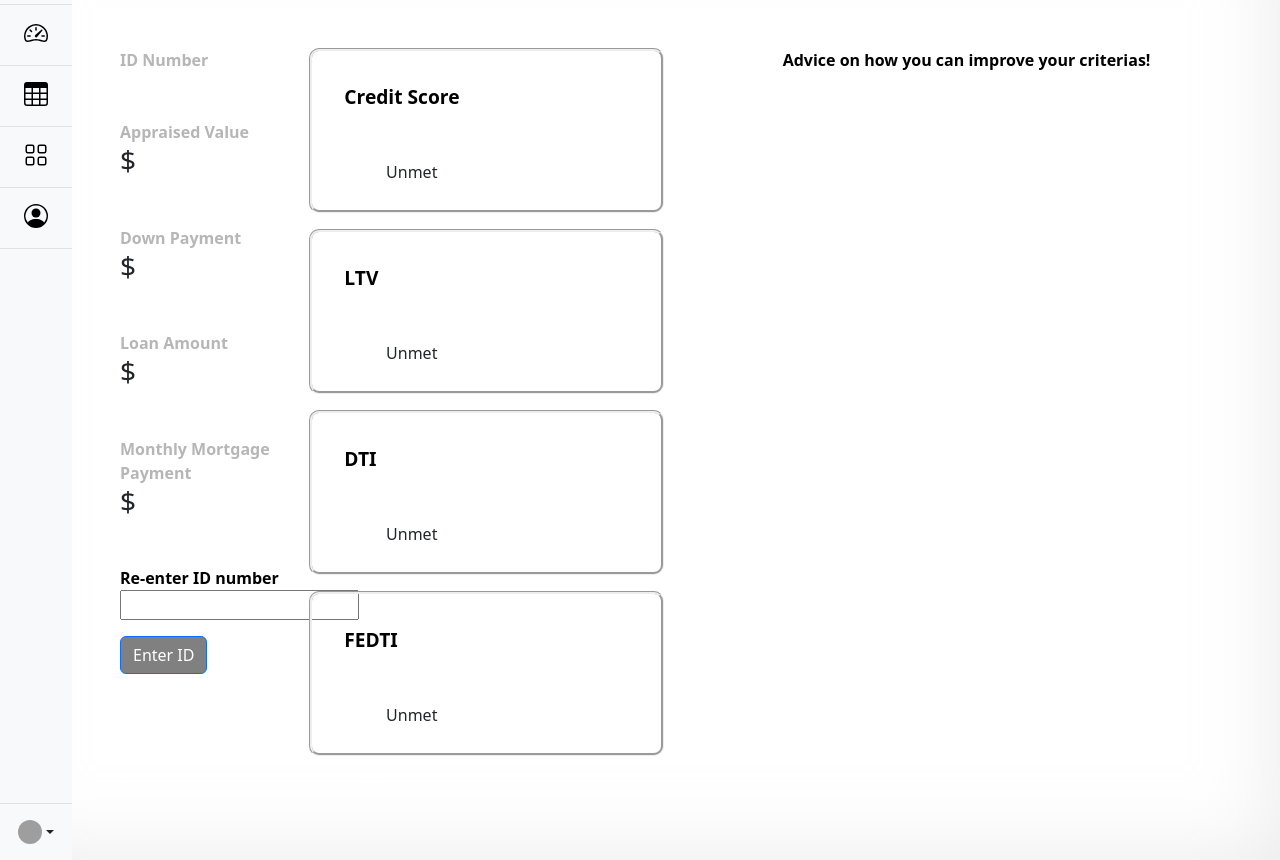
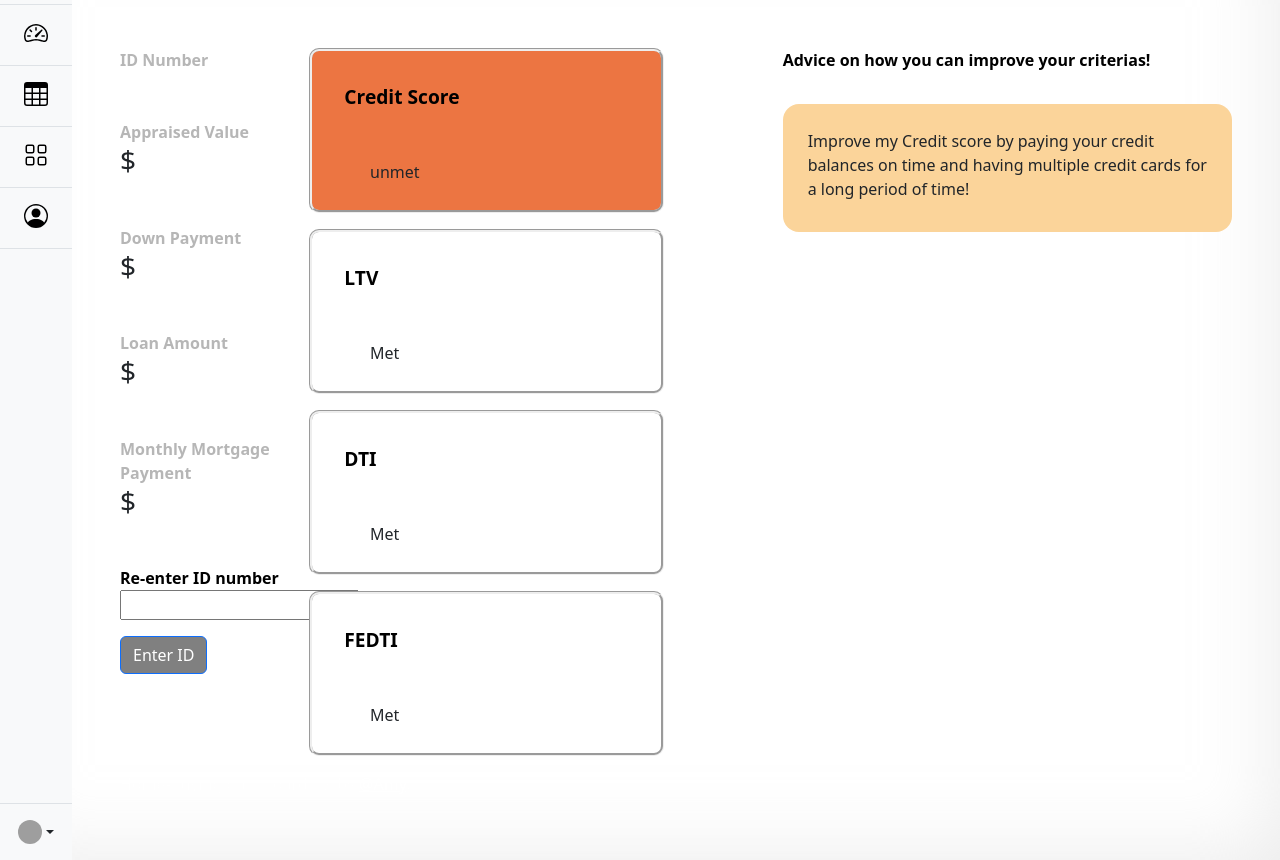
Before and after one commit to Amyypi/Growli, a Flask app: template application/templates/index.html in a window 1280 px wide. Shown: the part 88-948 px from the top of the page. Run offline with Flask 3, Linux system fonts and the light colour scheme; the template is opened without the code that fills it, so the values that code supplies are empty; some libraries are stand-ins or nearby versions; grey boxes are pictures that could not be loaded.

Commit message:
Update UI - fix conditions

```diff
--- a/application/templates/index.html
+++ b/application/templates/index.html
@@ -128,8 +128,8 @@
     <!-- Top Header -->
     <header class="mb-auto">
       <div>
-        <img class="float-md-start mb-0" style=" margin-right: 1rem; width:2.5rem; height:2.5rem;" src="{{ url_for('static', filename='dist/logo.svg')}}" />
-        <h2 class="float-md-start mb-0" style="padding-right:1rem;">Growli</h2>
+          <img class="float-md-start mb-0" style=" margin-right: 1rem; width:2.5rem; height:2.5rem;" src="{{ url_for('static', filename='dist/logo.svg')}}" />
+          <h2 class="float-md-start mb-0" style="padding-right:1rem;">Growli</h2>
         <p class="float-md-start mb-0" style="padding-top:.5rem;">{{date_num}}</p>
 
       </div>
@@ -188,7 +188,7 @@
                 <p id="box-text">{{data.CreditScore}}</p>
               </div>
               <div class="col-sm-1">
-                <p id="criteria-met-status">Unmet</p>
+                <p id="criteria-met-status-Credit"></p>
               </div>
             </div>
           </div>
@@ -199,10 +199,10 @@
             </div>
             <div class="row">
               <div class="col-sm-1">
-                <p  id="total_LTV"></p>
+                <p  id="total_LTV">{{data.LTV}}</p>
               </div>
               <div class="col-sm-1">
-                <p id="criteria-met-status">Unmet</p>
+                <p id="criteria-met-status-LTV"></p>
               </div>
             </div>
           </div>
@@ -213,10 +213,10 @@
             </div>
             <div class="row">
               <div class="col-sm-1">
-                <p  id="total_DTI"></p>
+                <p  id="total_DTI">{{data.DTI}}</p>
               </div>
               <div class="col-sm-1">
-                <p id="criteria-met-status">Unmet</p>
+                <p id="criteria-met-status-DTI"></p>
               </div>
             </div>
           </div>
@@ -230,7 +230,7 @@
                 <p  id="total_FEDTI"></p>
               </div>
               <div class="col-sm-1">
-                <p id="criteria-met-status">Unmet</p>
+                <p id="criteria-met-status-FEDTI"></p>
               </div>
 
             </div>
@@ -270,17 +270,26 @@
 
 
       var FEDTI = {{data.FEDTI|tojson}};
+      window.alert(FEDTI);
       if(FEDTI > .28){
         $('#FEDTI-box').css('background-color', '#EC7542');
-        document.getElementById('criteria-met-status').innerHTML = "Unmet" ;
+        document.getElementById('criteria-met-status-FEDTI').innerHTML = 'Unmet' ;
         $('#tag-id').append('<div style="padding: 25px; border-radius: 1rem; width:100; height:8rem; background-color:#FBD49A; margin-bottom: 1rem; "><p>' + msg_FEDTI + '</p></div>');
 
       }else{
         $('#FEDTI-box').css('background-color', 'white', 'border', '1px solid #000000','border-style', 'solid');
-        document.getElementById('criteria-met-status').innerHTML = "Met" ;
+        document.getElementById('criteria-met-status-FEDTI').innerHTML = 'Met' ;
       }
-      var fedti_conv = {{data.FEDTI}}.toLocaleString(undefined,{style: 'percent', minimumFractionDigits:0});
+      var fedti_conv = FEDTI.toLocaleString(undefined,{style: 'percent', minimumFractionDigits:0});
+
       document.getElementById('total_FEDTI').innerHTML = fedti_conv ;
+
+
+      var dict = {};
+
+        var giveValue = function (DTI) {
+            return data[DTI];
+        };
 
        /////////////////////
       // DTI
@@ -288,17 +297,17 @@
       var DTI = {{data.DTI|tojson}};
       if(DTI > .43){
         $('#DTI-box').css('background-color', '#EC7542')
-        document.getElementById('criteria-met-status').innerHTML = "Unmet" ;
+        document.getElementById('criteria-met-status-DTI').innerHTML = "Unmet" ;
 
         $('#tag-id').append('<div style="padding: 25px; border-radius: 1rem; width:100; height:8rem; background-color:#FBD49A; margin-bottom: 1rem;"><p>' + msg_DTI + '</p></div>');
 
       }else{
         $('#DTI-box').css('background-color', 'white', 'border', '1px solid #000000','border-style', 'solid');
-        document.getElementById('criteria-met-status').innerHTML = "Met" ;
+        document.getElementById('criteria-met-status-DTI').innerHTML = "Met" ;
 
       }
 
-      var dti_conv = {{data.DTI}}.toLocaleString(undefined,{style: 'percent', minimumFractionDigits:0});
+      var dti_conv = DTI.toLocaleString(undefined,{style: 'percent', minimumFractionDigits:0});
       document.getElementById('total_DTI').innerHTML = dti_conv;
 
        /////////////////////
@@ -307,23 +316,23 @@
       var LTV = {{data.LTV|tojson}};
       if(LTV > .95){
         $('#criteria-box').css('background-color', 'yellow')
-        document.getElementById('criteria-met-status').innerHTML = "Warning" ;
+        document.getElementById('criteria-met-status-LTV').innerHTML = "Warning" ;
 
         $('#tag-id').append('<div style="padding: 25px; border-radius: 1rem; width:100; height:8rem; background-color:#FBD49A; margin-bottom: 1rem; "><p>' + msg_LTV_Warning + '</p></div>');
 
       }else if(LTV >= .85 ){
         $('#LTV-box').css('background-color', '#EC7542');
-        document.getElementById('criteria-met-status').innerHTML = "Unmet" ;
+        document.getElementById('criteria-met-status-LTV').innerHTML = "Unmet" ;
 
         $('#tag-id').append('<div style="padding: 25px; border-radius: 1rem; width:100; height:8rem; background-color:#FBD49A; margin-bottom: 1rem; "><p>' + msg_LTV + '</p></div>');
 
       }else{
         $('#LTV-box').css('background-color', 'white', 'border', '1px solid #000000','border-style', 'solid');
-        document.getElementById('criteria-met-status').innerHTML = "Met" ;
+        document.getElementById('criteria-met-status-LTV').innerHTML = "Met" ;
 
       }
 
-      var ltv_conv = {{data.LTV}}.toLocaleString(undefined,{style: 'percent', minimumFractionDigits:0});
+      var ltv_conv = LTV.toLocaleString(undefined,{style: 'percent', minimumFractionDigits:0});
       document.getElementById('total_LTV').innerHTML = ltv_conv;
 
 
@@ -333,11 +342,11 @@
       var cs = {{data.CreditScore|tojson}};
       if(cs > 640){
         $('#CreditScore-box').css('background-color', 'white', 'border', '1px solid #000000',  'border-style', 'solid');
-        document.getElementById('criteria-met-status').innerHTML = "met" ;
+        document.getElementById('criteria-met-status-Credit').innerHTML = "met" ;
 
       }else{
         $('#CreditScore-box').css('background-color', '#EC7542');
-        document.getElementById('criteria-met-status').innerHTML = "unmet" ;
+        document.getElementById('criteria-met-status-Credit').innerHTML = "unmet" ;
 
         $('#tag-id').append('<div style="padding: 25px; border-radius: 1rem; width:100; height:8rem; background-color:#FBD49A; margin-bottom: 1rem; "><p>' + msg_CreditScore+ '</p></div>');
 
```
